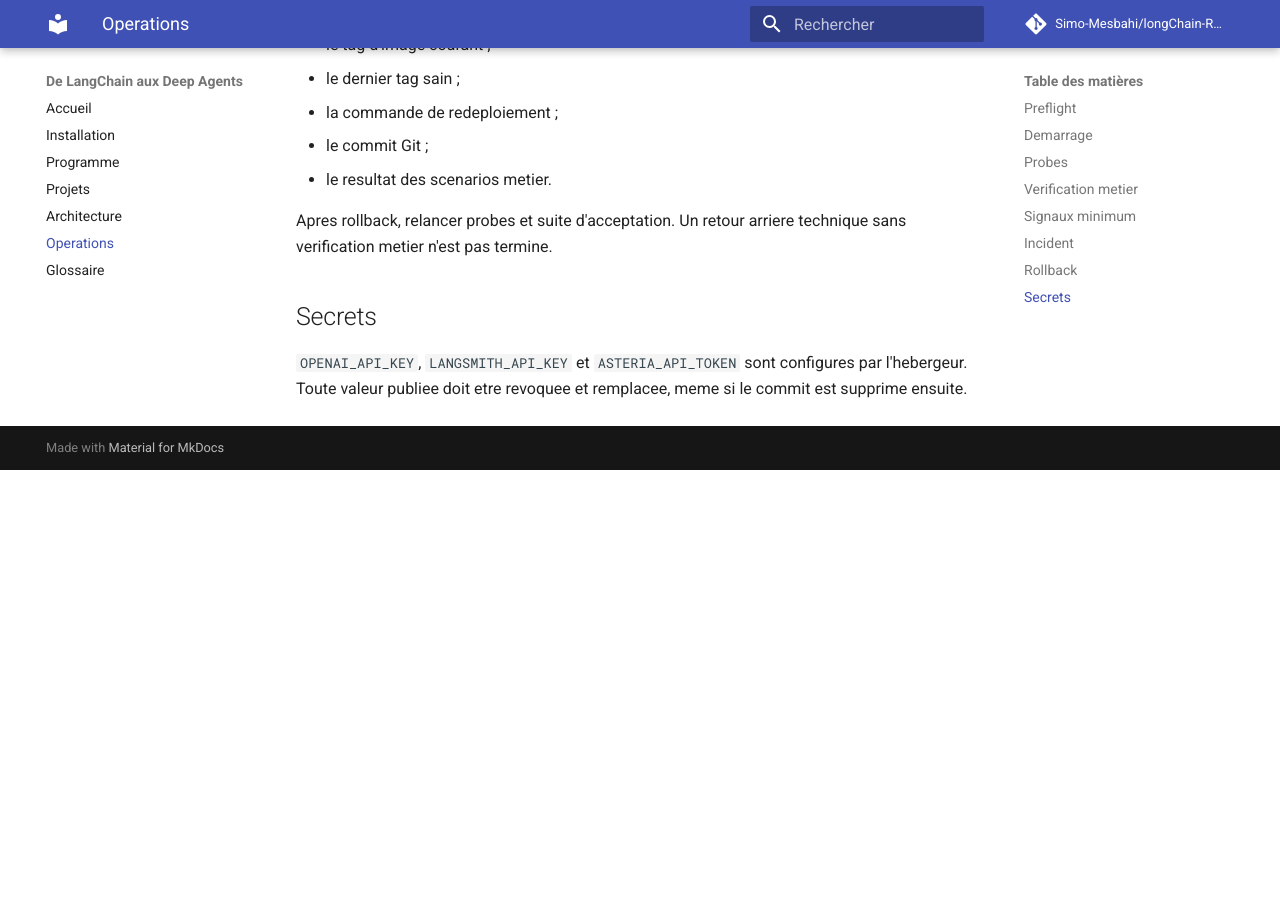
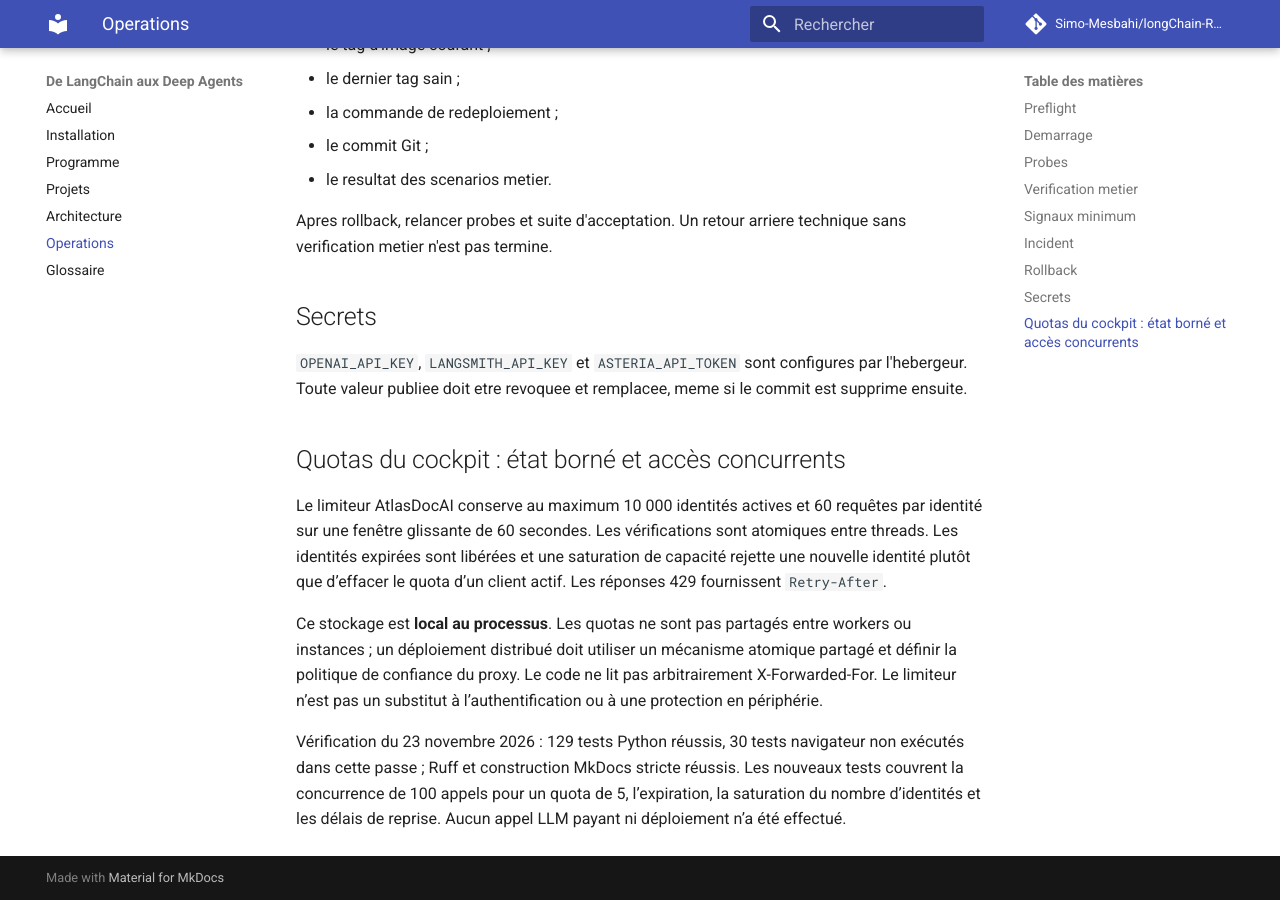
Before and after one commit to Simo-Mesbahi/longChain-RAG-longGraph-longServe-DeepAgents, an MkDocs documentation site: the page built from docs/operations.md, in a window 1280 px wide and 900 px high, scrolled down 2069 px. Built offline with MkDocs 1.6.1 and Material for MkDocs 9.7.7, drawn with Linux system fonts in a browser that asks for light colours; comment, search, counter and statistics services are not loaded; before the commit the page ends 2539 px from its top, so only the background shows below that.

Commit message:
docs: document worker boundaries and record offline verification

```diff
--- a/docs/operations.md
+++ b/docs/operations.md
@@ -86,3 +86,12 @@ metier n'est pas termine.
 
 `OPENAI_API_KEY`, `LANGSMITH_API_KEY` et `ASTERIA_API_TOKEN` sont configures par l'hebergeur. Toute
 valeur publiee doit etre revoquee et remplacee, meme si le commit est supprime ensuite.
+
+
+## Quotas du cockpit : état borné et accès concurrents
+
+Le limiteur AtlasDocAI conserve au maximum 10 000 identités actives et 60 requêtes par identité sur une fenêtre glissante de 60 secondes. Les vérifications sont atomiques entre threads. Les identités expirées sont libérées et une saturation de capacité rejette une nouvelle identité plutôt que d’effacer le quota d’un client actif. Les réponses 429 fournissent `Retry-After`.
+
+Ce stockage est **local au processus**. Les quotas ne sont pas partagés entre workers ou instances ; un déploiement distribué doit utiliser un mécanisme atomique partagé et définir la politique de confiance du proxy. Le code ne lit pas arbitrairement X-Forwarded-For. Le limiteur n’est pas un substitut à l’authentification ou à une protection en périphérie.
+
+Vérification du 23 novembre 2026 : 129 tests Python réussis, 30 tests navigateur non exécutés dans cette passe ; Ruff et construction MkDocs stricte réussis. Les nouveaux tests couvrent la concurrence de 100 appels pour un quota de 5, l’expiration, la saturation du nombre d’identités et les délais de reprise. Aucun appel LLM payant ni déploiement n’a été effectué.
```
Also changed, not shown: CHANGELOG.md (+7 -0 lines), README.md (+2 -0 lines), 6 other files.
